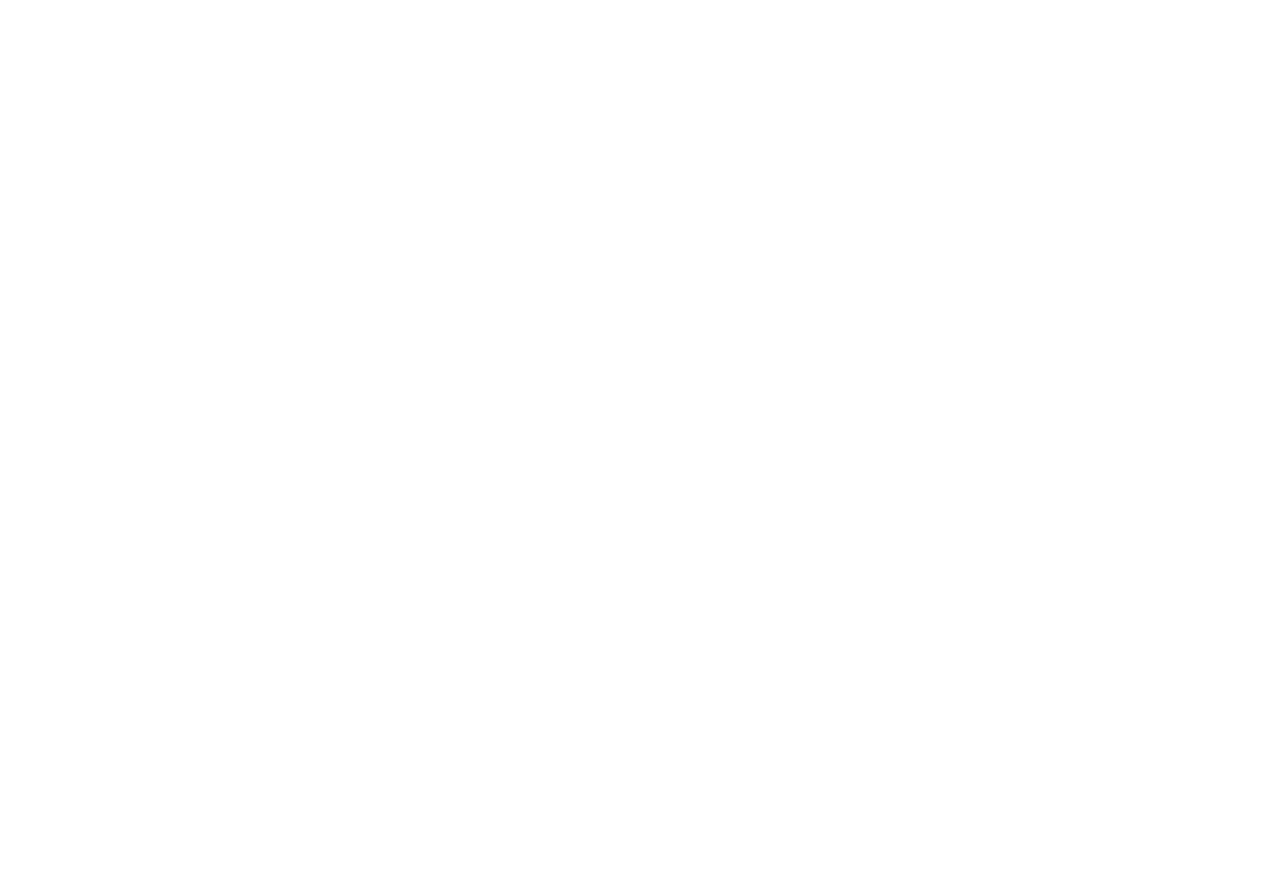
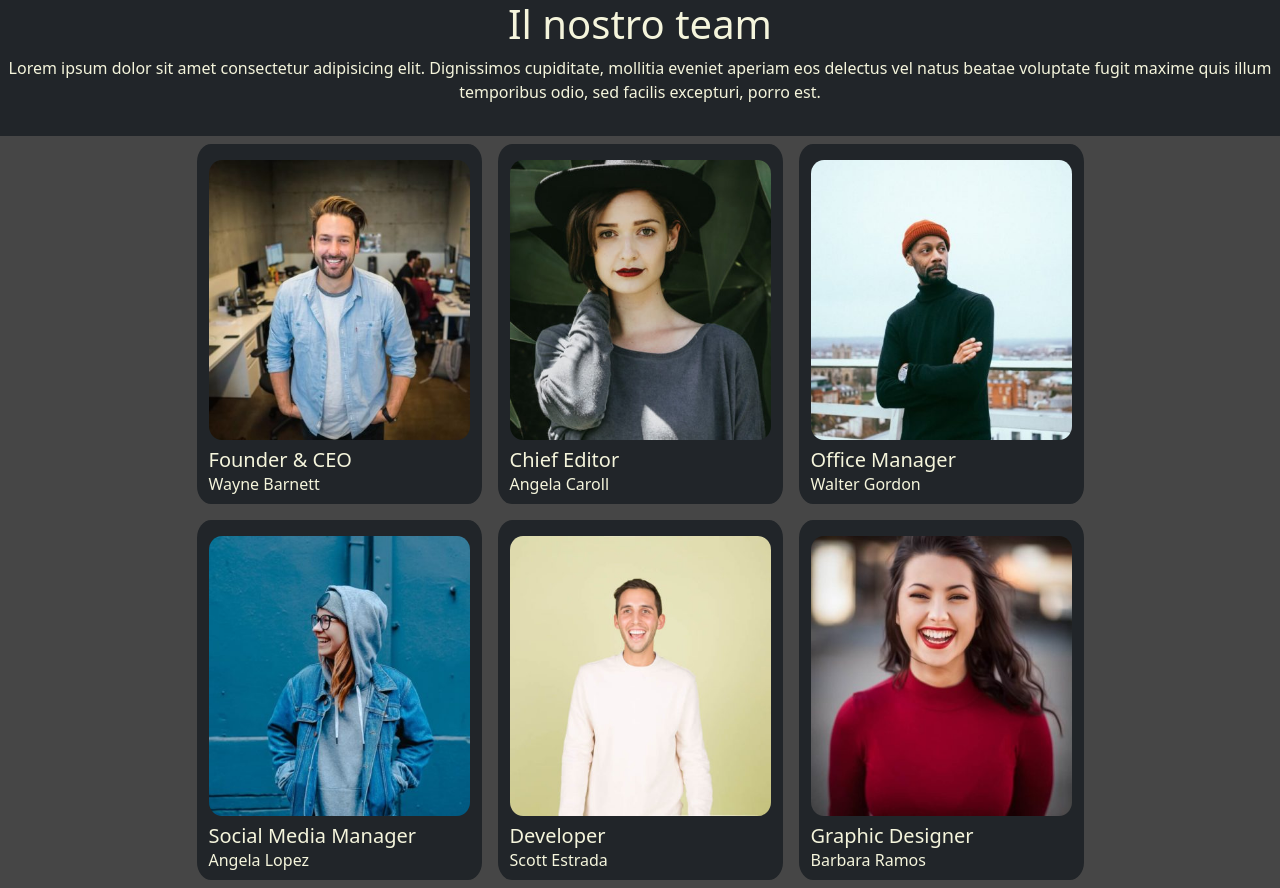
Before and after one commit to Pedra96/js-our-team, a plain HTML site: page index.html in a window 1280 px wide. Before the commit the page ends 800 px from the top, so only its background shows below. Drawn offline with nearby package versions, Linux system fonts and the light colour scheme.

Commit message:
aggiunte immagini completamento esercizio

```diff
--- a/css/style.css
+++ b/css/style.css
@@ -0,0 +1,9 @@
+.coloreTesto{
+    color: beige;
+}
+body{
+    background-color: rgb(70, 70, 70);
+}
+.arrotondamento{
+    border-radius: 5%;
+}
--- a/index.html
+++ b/index.html
@@ -7,9 +7,18 @@
 <link href="https://cdn.jsdelivr.net/npm/bootstrap@5.2.2/dist/css/bootstrap.min.css" rel="stylesheet" integrity="sha384-Zenh87qX5JnK2Jl0vWa8Ck2rdkQ2Bzep5IDxbcnCeuOxjzrPF/et3URy9Bv1WTRi" crossorigin="anonymous">
 <link rel="stylesheet" href="./css/style.css">
 <title>Our team</title>
+
 </head>
 <body>
+    <div class="text-center coloreTesto bg-dark pb-3"><h1>Il nostro team</h1>
+        <p>Lorem ipsum dolor sit amet consectetur adipisicing elit. Dignissimos cupiditate, mollitia eveniet aperiam eos delectus vel natus beatae voluptate fugit maxime quis illum temporibus odio, sed facilis excepturi, porro est.</p>
+    </div>
 
+    <div class="container coloreTesto">
+        <div class="row d-flex justify-content-center" id="teamContainer">
+        </div>
+
+    </div>
 
 <script src="https://cdn.jsdelivr.net/npm/bootstrap@5.2.2/dist/js/bootstrap.bundle.min.js" integrity="sha384-OERcA2EqjJCMA+/3y+gxIOqMEjwtxJY7qPCqsdltbNJuaOe923+mo//f6V8Qbsw3" crossorigin="anonymous"></script>
 <script src="./js/main.js" type="text/javascript"></script>
--- a/js/main.js
+++ b/js/main.js
@@ -14,39 +14,60 @@ Trasformare la stringa foto in una immagine effettiva
 BONUS 2:
 Organizzare i singoli membri in card/schede (BOOTSTRAP!)
 */
-let studenti = [
+
+let membersTeam = [
     {
         nome: "Wayne Barnett",
         ruolo: "Founder & CEO",
-        image: "wayne-barnett-founder-ceo.jpg"
+        image: './img/wayne-barnett-founder-ceo.jpg'
     },
     {
         nome: "Angela Caroll",
         ruolo: "Chief Editor",
-        image: "angela-caroll-chief-editor.jpg"
+        image: "./img/angela-caroll-chief-editor.jpg"
     },
     {
         nome: "Walter Gordon",
         ruolo: "Office Manager",
-        image: "walter-gordon-office-manager.jpg"
+        image: "./img/walter-gordon-office-manager.jpg"
     },
     {
         nome: "Angela Lopez",
         ruolo: "Social Media Manager",
-        image: "angela-lopez-social-media-manager.jpg"
+        image: "./img/angela-lopez-social-media-manager.jpg"
     },
     {
         nome: "Scott Estrada",
         ruolo: "Developer",
-        image: "scott-estrada-developer.jpg"
+        image: "./img/scott-estrada-developer.jpg"
     },
     {
         nome: "Barbara Ramos",
         ruolo: "Graphic Designer",
-        image: "barbara-ramos-graphic-designer.jpg"
+        image: "./img/barbara-ramos-graphic-designer.jpg"
     }
 ]
 
-for(let studente of studenti){
-    console.log(studente);
+for(let member of membersTeam){
+    document.getElementById("teamContainer").innerHTML+=`
+    <div class="col-12 col-md-3 m-2 pb-2 bg-dark pt-3 arrotondamento">
+    <img src=${member.image} class="card-img-top arrotondamento" alt="...">
+    <div class="card-body">
+    <h5 class="card-title mt-2">${member.ruolo}</h5>
+    <p class="card-text">${member.nome}</p>
+    `
 }
+
+
+/*<div class="card" style="width: 18rem;" id="memberImage">
+    <div class="card-body">
+        <h5 class="card-title" id="memberRuolo"></h5>
+        <p class="card-text" id="nomeMember"></p>
+    </div>
+</div>
+
+
+console.log(member);
+    document.getElementById("nomeMember").innerHTML+=member.nome;
+    document.getElementById("memberRuolo").innerHTML+=member.ruolo;
+    document.getElementById("memberImage").innerHTML+=member.image;*/
```
Also changed, not shown: img/angela-caroll-chief-editor.jpg (added), img/angela-lopez-social-media-manager.jpg (added), img/barbara-ramos-graphic-designer.jpg (added), img/scott-estrada-developer.jpg (added), img/walter-gordon-office-manager.jpg (added), img/wayne-barnett-founder-ceo.jpg (added).
